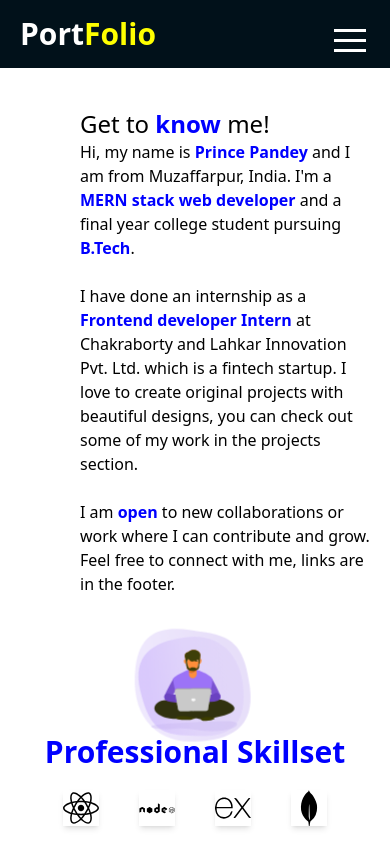
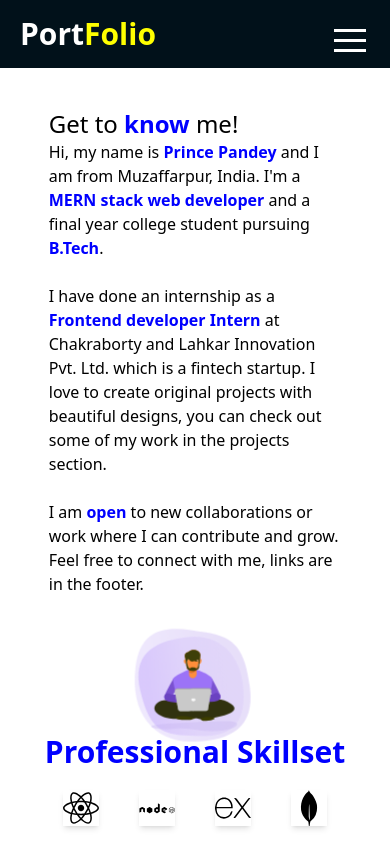
Before and after one commit to iamyourmajesty/portfolio, a React (Create React App) app: page /about in a window 390 px wide. Shown: the top 844 px of the page. Built offline with nearby package versions, Linux system fonts and the light colour scheme.

Commit message:
fixing some bugs related to zindex and cursor pointer/hover/onClick

```diff
--- a/src/Components/Skills.js
+++ b/src/Components/Skills.js
@@ -22,7 +22,7 @@ const Skills = ({skill}) => {
     }
 
   return (
-    <div title={skill} className='SkillBox text-4xl sm:text-5xl md:text-7xl lg:text-9xl  shadow-md  m-5 '>
+    <div title={skill} className='SkillBox text-4xl sm:text-5xl md:text-7xl lg:text-9xl  shadow-md  m-5 cursor-pointer hover:scale-125'>
       {icon[skill]}
     </div>
   )
--- a/src/Pages/About.jsx
+++ b/src/Pages/About.jsx
@@ -11,9 +11,9 @@ const About = () => {
   return (
     <>
       <div className='AboutPage md:flex'>
-        <div className=' m-10 mx-20 w-3/4'>
+        <div className=' m-10  w-3/4 mx-auto sm:mx-20'>
           <h1 className='AboutTextHeading text-2xl' >Get to <b className='text-[blue]'>know</b> me!</h1>
-          <p>
+          <p >
             Hi, my name is <b className='text-[blue]'>Prince Pandey</b> and I am from Muzaffarpur, India.
             I'm a <b className='text-[blue]'>MERN stack web developer</b> and a final year college student pursuing <b className='text-[blue]'>B.Tech</b>. <br/><br/>
             I have done an internship as a <b className='text-[blue]'>Frontend developer Intern</b> at Chakraborty and Lahkar Innovation Pvt. Ltd. which is a fintech startup.
--- a/src/Pages/Home.jsx
+++ b/src/Pages/Home.jsx
@@ -51,7 +51,7 @@ const Home = () => {
         </Tilt>
       </div>
       <ContactMe/>
-      <Footer/>
+
 
       <ToastContainer/>
     </div>
```
Also changed, not shown: src/Pages/Resume.jsx (+4 -6 lines).
